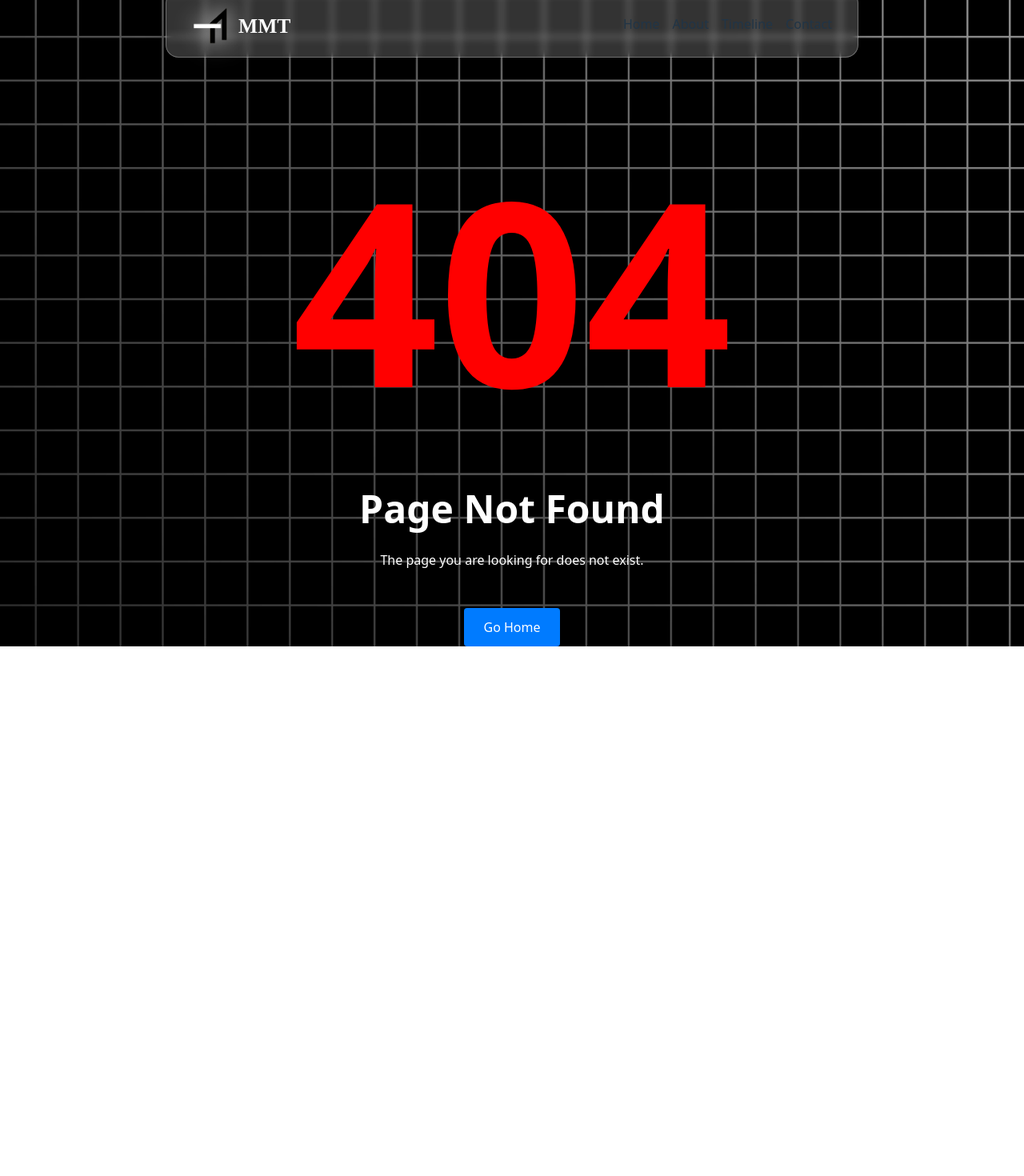
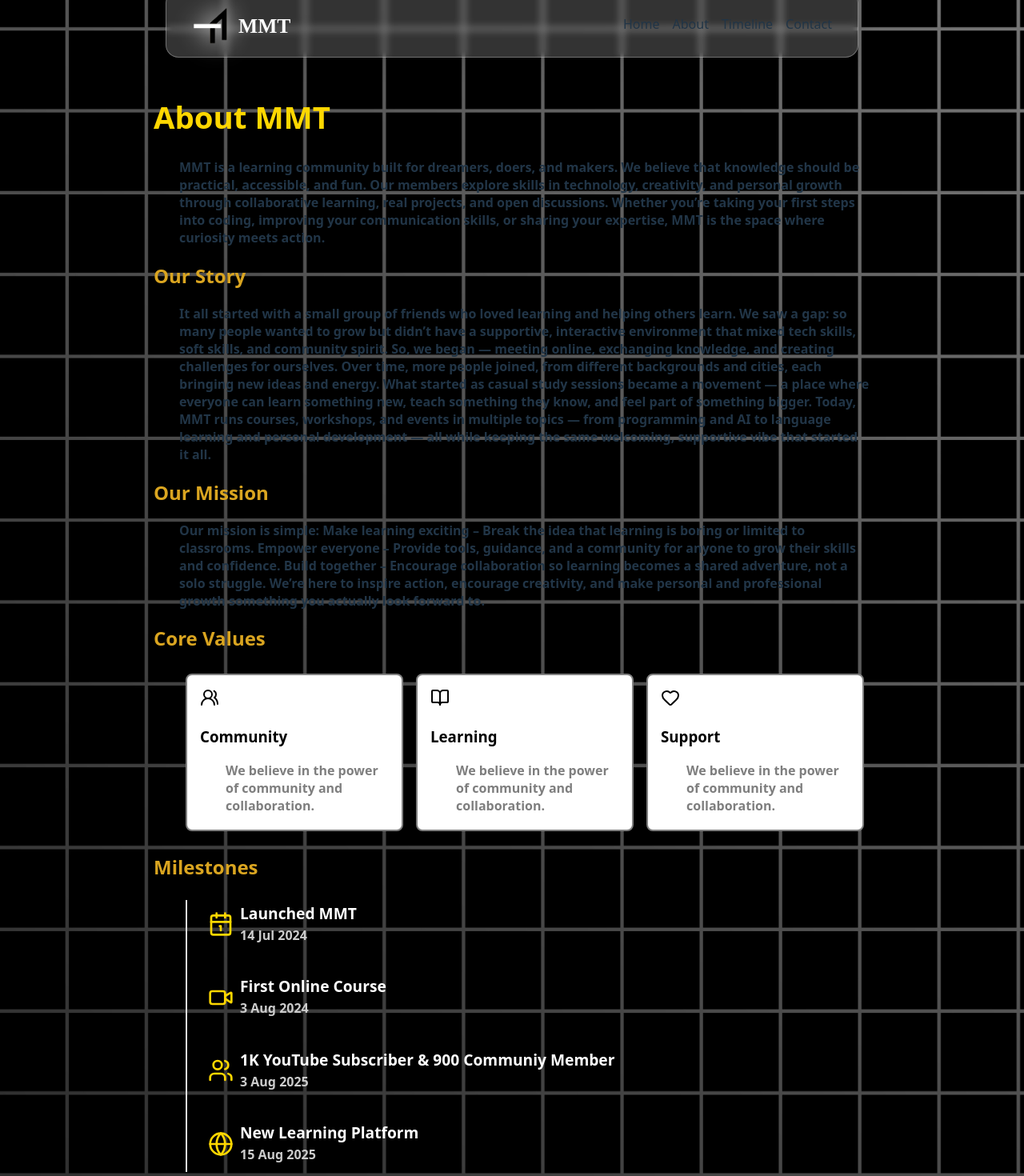
Before and after one commit to mt9ing/mmt-website, a React (Vite) app: page /about in a window 1280 px wide. Before the commit this address had no page. Shown: the part 60-1530 px from the top of the page at 80% size. Before the commit the page ends 868 px from the top, so only its background shows below. Built offline with nearby package versions, Linux system fonts and the light colour scheme.

Commit message:
added about page

```diff
--- a/package.json
+++ b/package.json
@@ -10,6 +10,7 @@
     "preview": "vite preview"
   },
   "dependencies": {
+    "lucide-react": "^0.539.0",
     "react": "^19.1.1",
     "react-dom": "^19.1.1",
     "react-router-dom": "^7.8.0"
--- a/src/Router.jsx
+++ b/src/Router.jsx
@@ -1,5 +1,6 @@
 import { Route, Routes } from 'react-router-dom'
 import Header from './components/header.component.jsx'
+import About from './pages/about.page.jsx'
 import Home from './pages/home.page'
 import NotFoundPage from './pages/notFound.page.jsx'
 
@@ -9,7 +10,7 @@ export default function Router() {
       <Header />
       <Routes>
         <Route path="/" element={<Home />} />
-        {/* <Route path="/about" element={<NotFoundPage />} /> */}
+        <Route path="/about" element={<About />} />
         {/* Add more routes as needed */}
         <Route path="*" element={<NotFoundPage />} />
       </Routes>
--- a/src/index.css
+++ b/src/index.css
@@ -1,6 +1,5 @@
 :root {
   font-family: system-ui, Avenir, Helvetica, Arial, sans-serif;
-  line-height: 1.5;
   font-weight: 400;
 
   color-scheme: light dark;
@@ -50,6 +49,7 @@ header {
   display: flex;
   justify-content: space-between;
   align-items: center;
+  place-self: center;
   padding: 1rem 2rem;
   width: 50rem;
   margin: 3rem;
@@ -171,6 +171,83 @@ header {
   }
 }
 
+.about-page {
+  width: 70%;
+  margin: 0 auto;
+  padding-bottom: 5rem;
+  h2,
+  h1 {
+    color: goldenrod;
+  }
+  h1 {
+    font-size: 2.4rem;
+    color: gold;
+  }
+  p {
+    margin-left: 2rem;
+    font-weight: bold;
+  }
+}
+
+.values-container {
+  display: flex;
+  margin-left: 2rem;
+  .box {
+    border: 2px solid gray;
+    border-radius: 0.5rem;
+    padding: 1rem 1rem 0.2rem;
+    margin: 0.5rem;
+    width: 15rem;
+    background: white;
+    color: black;
+    p {
+      opacity: 0.5;
+    }
+  }
+}
+
+.milestones-container {
+  position: relative;
+  padding-left: 60px; /* space for line & icons */
+}
+
+.milestones-container::before {
+  content: '';
+  position: absolute;
+  left: 40px; /* center of icons */
+  top: 5px;
+  bottom: 0;
+  width: 2px;
+  background-color: #ddd; /* line color */
+}
+
+.milestone {
+  display: flex;
+  align-items: center;
+  margin: 1rem 0;
+  padding: 0.5rem;
+  position: relative;
+  margin-bottom: 20px;
+}
+
+.milestone svg {
+  width: 2rem;
+  height: 2rem;
+  margin-right: 0.5rem;
+  color: gold;
+}
+
+.milestone-details h3 {
+  margin: 0;
+  font-size: 1.2rem;
+  color: white;
+}
+
+.milestone-details p {
+  margin: 0.2rem 0;
+  color: #ccc;
+}
+
 @media (max-width: 500px) {
   header {
     flex-direction: column;
--- /dev/null
+++ b/src/pages/about.page.jsx
@@ -0,0 +1,102 @@
+import {
+  BookOpen,
+  Calendar1,
+  Globe,
+  Heart,
+  Users,
+  UsersRound,
+  Video,
+} from 'lucide-react'
+
+export default function About() {
+  return (
+    <div className="about-page">
+      <h1>About MMT</h1>
+      <p>
+        MMT is a learning community built for dreamers, doers, and makers. We
+        believe that knowledge should be practical, accessible, and fun. Our
+        members explore skills in technology, creativity, and personal growth
+        through collaborative learning, real projects, and open discussions.
+        Whether you’re taking your first steps into coding, improving your
+        communication skills, or sharing your expertise, MMT is the space where
+        curiosity meets action.
+      </p>
+      <h2>Our Story</h2>
+      <p>
+        It all started with a small group of friends who loved learning and
+        helping others learn. We saw a gap: so many people wanted to grow but
+        didn’t have a supportive, interactive environment that mixed tech
+        skills, soft skills, and community spirit. So, we began — meeting
+        online, exchanging knowledge, and creating challenges for ourselves.
+        Over time, more people joined, from different backgrounds and cities,
+        each bringing new ideas and energy. What started as casual study
+        sessions became a movement — a place where everyone can learn something
+        new, teach something they know, and feel part of something bigger.
+        Today, MMT runs courses, workshops, and events in multiple topics — from
+        programming and AI to language learning and personal development — all
+        while keeping the same welcoming, supportive vibe that started it all.
+      </p>
+
+      <h2>Our Mission</h2>
+      <p>
+        Our mission is simple: Make learning exciting – Break the idea that
+        learning is boring or limited to classrooms. Empower everyone – Provide
+        tools, guidance, and a community for anyone to grow their skills and
+        confidence. Build together – Encourage collaboration so learning becomes
+        a shared adventure, not a solo struggle. We’re here to inspire action,
+        encourage creativity, and make personal and professional growth
+        something you actually look forward to.
+      </p>
+
+      <h2>Core Values</h2>
+      <div className="values-container">
+        <div className="box">
+          <UsersRound />
+          <h3>Community</h3>
+          <p>We believe in the power of community and collaboration.</p>
+        </div>
+        <div className="box">
+          <BookOpen />
+          <h3>Learning</h3>
+          <p>We believe in the power of community and collaboration.</p>
+        </div>
+        <div className="box">
+          <Heart />
+          <h3>Support</h3>
+          <p>We believe in the power of community and collaboration.</p>
+        </div>
+      </div>
+      <h2>Milestones</h2>
+      <div className="milestones-container">
+        <div className="milestone">
+          <Calendar1 />
+          <div className="milestone-details">
+            <h3>Launched MMT</h3>
+            <p>14 Jul 2024</p>
+          </div>
+        </div>
+        <div className="milestone">
+          <Video />
+          <div className="milestone-details">
+            <h3>First Online Course</h3>
+            <p>3 Aug 2024</p>
+          </div>
+        </div>
+        <div className="milestone">
+          <Users />
+          <div className="milestone-details">
+            <h3>1K YouTube Subscriber & 900 Communiy Member</h3>
+            <p>3 Aug 2025</p>
+          </div>
+        </div>
+        <div className="milestone">
+          <Globe />
+          <div className="milestone-details">
+            <h3>New Learning Platform</h3>
+            <p>15 Aug 2025</p>
+          </div>
+        </div>
+      </div>
+    </div>
+  )
+}
```
Also changed, not shown: 1 other file (tests, documents, lock files or other folders).
